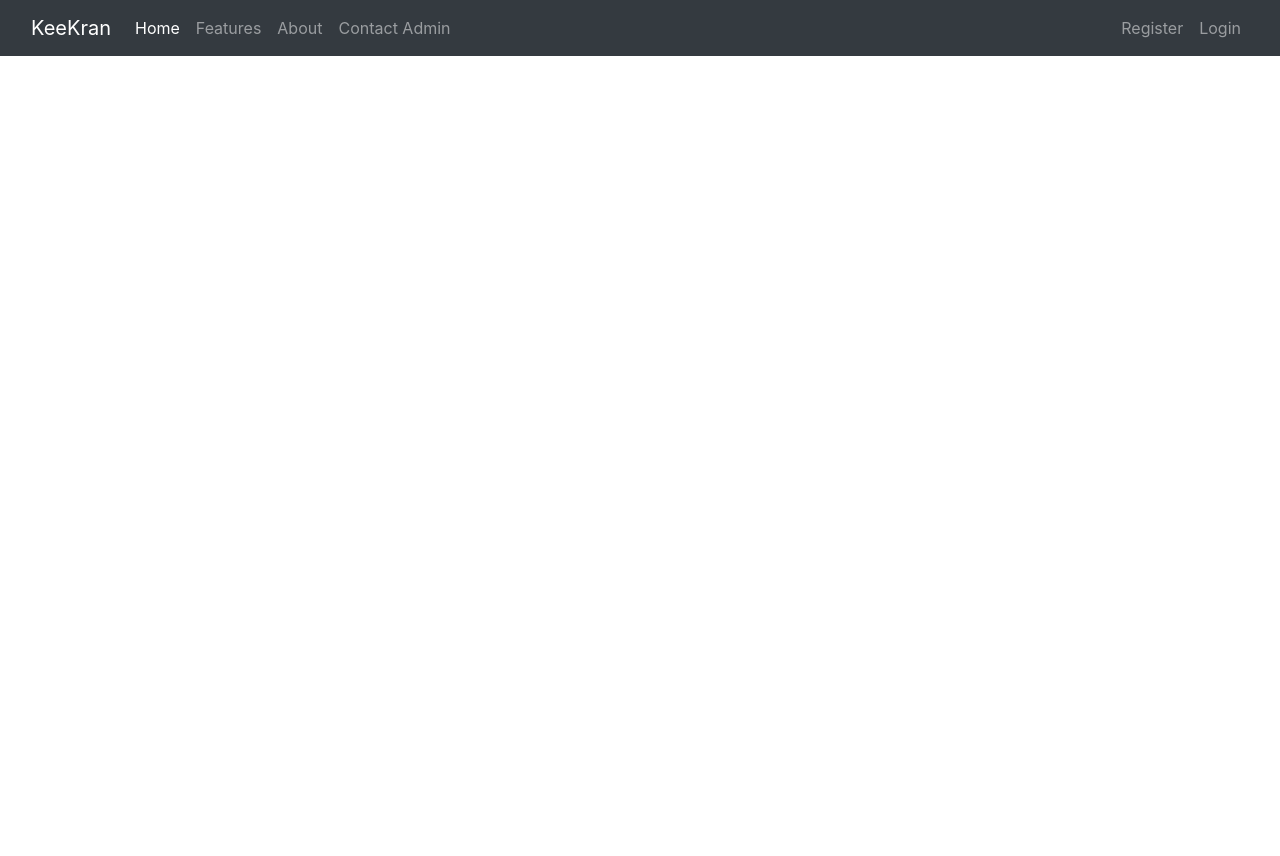
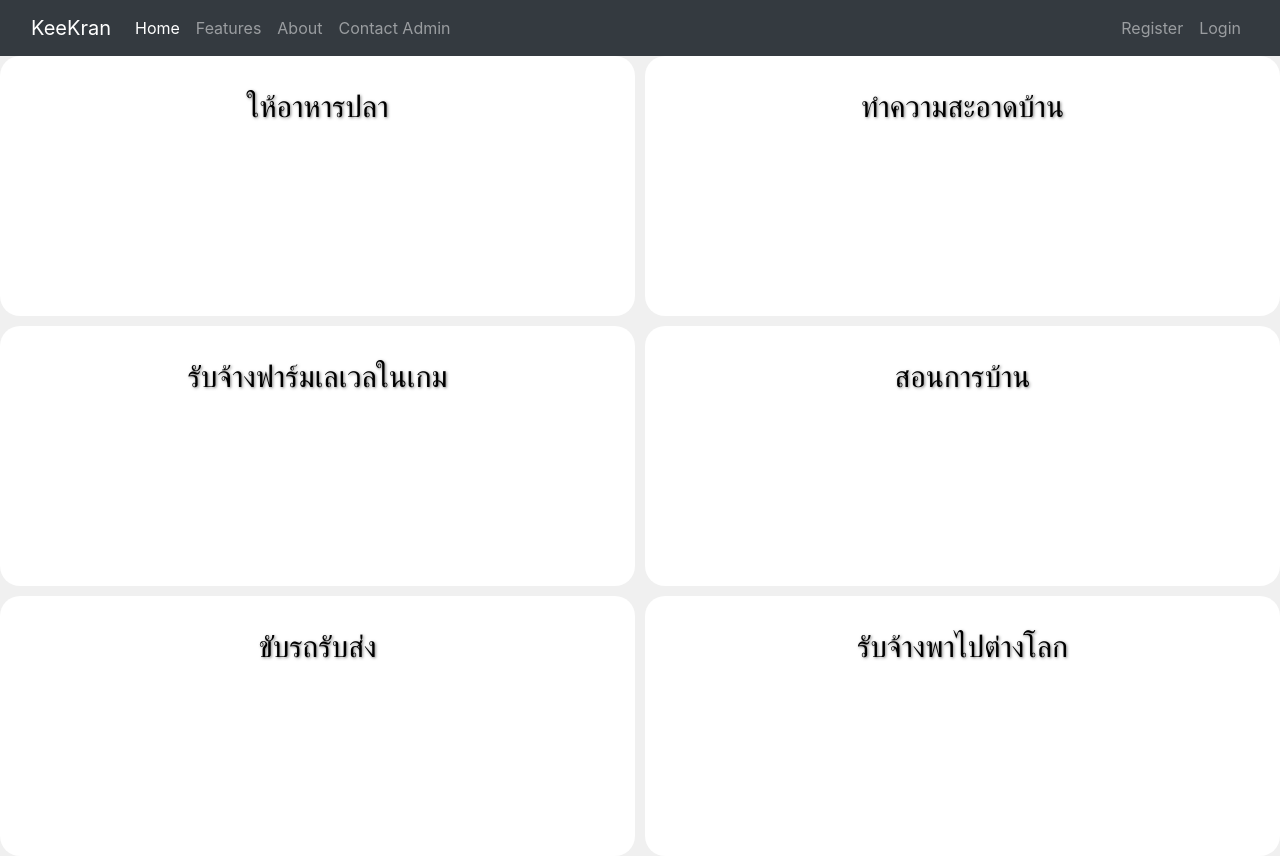
Before and after one commit to Pikcolo/pik_web, a Flask app: page /Features in a window 1280 px wide. Before the commit the page ends 56 px from the top, so only its background shows below. Run offline with Flask 3, Linux system fonts and the light colour scheme.

Commit message:
add feautures

```diff
--- a/web/forms.py
+++ b/web/forms.py
@@ -1,5 +1,5 @@
 from flask_wtf import FlaskForm
-from wtforms import StringField, PasswordField, SubmitField
+from wtforms import StringField, PasswordField, SubmitField, SelectField, DateField
 from wtforms.validators import DataRequired, Email, EqualTo
 
 class RegistrationForm(FlaskForm):
--- a/web/templates/features.html
+++ b/web/templates/features.html
@@ -1,4 +1,87 @@
 {% extends "base.html" %}
 {% block title %}KeeKran{% endblock %}
 {% block content %}
+<style>
+    .grid-container {
+        display: grid;
+        grid-template-columns: repeat(2, 1fr);
+        grid-gap: 10px;
+        justify-content: center;
+        align-items: center;
+        width: 100%;
+        height: 100vh;
+        background-color: #f0f0f0;
+    }
+
+    .grid-item {
+        padding: 20px;
+        text-align: center;
+        font-size: 30px;
+        width: 100%;
+        height: 100%;
+        border-radius: 20px;
+        background-size: cover;
+        background-position: center;
+        line-height: 2;
+        color: rgb(0, 0, 0);
+        text-shadow: 1px 1px 3px rgba(0,0,0,0.5);
+        background-blend-mode: overlay;
+        transition: background-color 0.3s ease;
+    }
+
+    .grid-item:hover {
+        background-color: rgba(255, 255, 255, 0.5);
+        cursor: pointer;
+    }
+
+    .grid-item-1 {
+        background-image: url('static/image/fish.jpg');
+        background-color: #ffffff;
+    }
+
+    .grid-item-2 {
+        background-image: url('static/image/cleaning.jpg');
+        background-color: #ffffff;
+    }
+
+    .grid-item-3 {
+        background-image: url('static/image/game.jpg');
+        background-color: #ffffff;
+    }
+
+    .grid-item-4 {
+        background-image: url('static/image/homework.jpg');
+        background-color: #ffffff;
+    }
+
+    .grid-item-5 {
+        background-image: url('static/image/taxi.jpg');
+        background-color: #ffffff;
+    }
+
+    .grid-item-6 {
+        background-image: url('static/image/truck.jpg');
+        background-color: #ffffff;
+    }
+</style>
+<div class="grid-container">
+    <div class="grid-item grid-item-1">
+        <p>ให้อาหารปลา</p>
+    </div>
+    <div class="grid-item grid-item-2">
+        <p>ทำความสะอาดบ้าน</p>
+    </div>
+    <div class="grid-item grid-item-3">
+        <p>รับจ้างฟาร์มเลเวลในเกม</p>
+    </div>
+    <div class="grid-item grid-item-4">
+        <p>สอนการบ้าน</p>
+    </div>
+    <div class="grid-item grid-item-5">
+        <p>ขับรถรับส่ง</p>
+    </div>
+    <div class="grid-item grid-item-6">
+        <p>รับจ้างพาไปต่างโลก</p>
+    </div>
+</div>
 {% endblock %}
--- a/web/templates/index.html
+++ b/web/templates/index.html
@@ -11,5 +11,5 @@
 </style>
 <h1 style="font-weight: bold;">Welcome</h1>
 <img class="img" src="static/image/img1.png" style="width: 100%; max-width: 1707px; height: 100%; max-height: 750px;">
-<h1 style="font-weight: bold;">บริการแนะนำ</h1>
+<h1 style="font-weight: bold;">สามารถไปเลือกบริการได้ที่ Features</h1>
 {% endblock %}
--- a/web/templates/user/dashboard.html
+++ b/web/templates/user/dashboard.html
@@ -12,7 +12,7 @@
         <div class="col-sm-6">
             <div class="card mx-auto">
                 <div class="card-body">
-                    <h2 class="card-title">User Profile</h2>
+                    <h2 class="card-title">User</h2>
                     <p><b>Name: </b> {{ user.name }}</p>
                     <p><b>Email: </b> {{ user.email }}</p>
                     <a href="/" class="btn btn-dark">Back</a>
```
Also changed, not shown: web/static/image/cleaning.jpg (added), web/static/image/fish.jpg (added), web/static/image/game.jpg (added), web/static/image/homework.jpg (added), web/static/image/taxi.jpg (added), web/static/image/truck.jpg (added).
